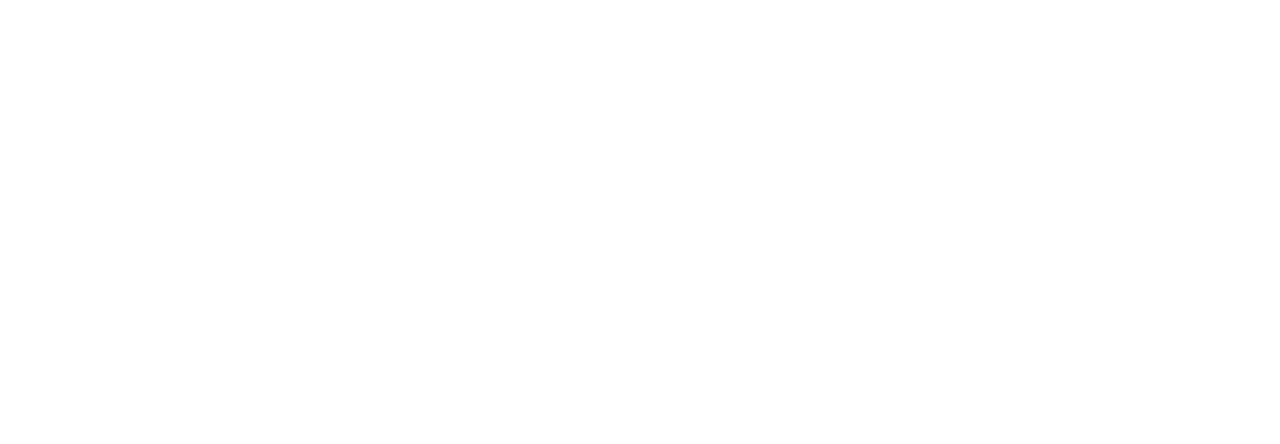
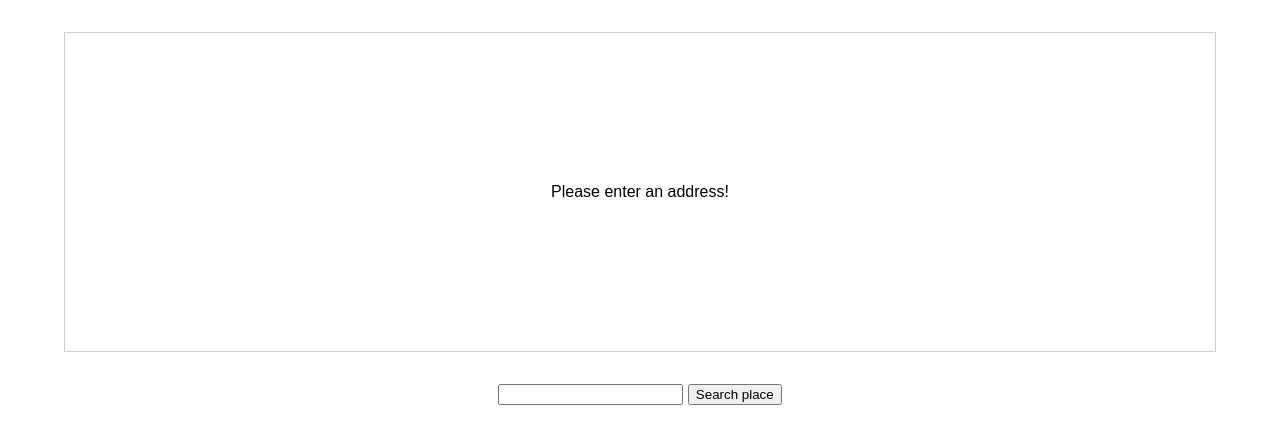
Before and after one commit to Regnar110/select_share_place_demo, a website built with webpack: page index.html in a window 1280 px wide. Built offline with nearby package versions, Linux system fonts and the light colour scheme.

Commit message:
code implementation

```diff
--- a/index.html
+++ b/index.html
@@ -5,8 +5,16 @@
   <meta name="viewport" content="width=device-width, initial-scale=1.0">
   <meta http-equiv="X-UA-Compatible" content="ie=edge">
   <title>Understanding TypeScript</title>
-  <script src="dist/bundle.js" defer></script>
+  <script module src="dist/app.js"></script>
+  <link rel="stylesheet" href="./src/app.css">
 </head>
 <body>
+  <div id="map">
+    <p>Please enter an address!</p>
+  </div>
+  <form>
+    <input type="text" id="address">
+    <button type="submit">Search place</button>
+  </form>
 </body>
 </html>
--- /dev/null
+++ b/src/app.css
@@ -0,0 +1,27 @@
+* {
+    box-sizing: border-box;
+}
+
+html body {
+    font-family: sans-serif;
+    width: 100%;
+    margin: 0px;
+    padding: 0px;
+}
+
+#map {
+    width: 90%;
+    height: 20rem;
+    border: 1px solid #ccc;
+    margin: 2rem auto;
+    display: flex;
+    justify-content: center;
+    align-items: center;
+    text-align: center;
+}
+
+
+form {
+    text-align: center;
+    margin: 2rem auto;
+}
--- a/src/app.ts
+++ b/src/app.ts
@@ -1 +1,20 @@
-// Code goes here!
+import axios from "axios"
+
+const form = document.querySelector("form") as HTMLFormElement
+const addressInput = document.getElementById("address") as HTMLInputElement
+const googleApiKey = "AIzaSyBDz3bhbskJLQ4BElZxjJQSQC8iUMGVl4Q"
+
+const searchAdressHandler = (event: SubmitEvent) => {
+    event.preventDefault();
+    const enteredAdress = addressInput.value;
+
+    //send this to googles API
+
+    axios.get(`https://maps.googleapis.com/maps/api/geocode/json?address=${encodeURI(enteredAdress)}&key=${googleApiKey}`)
+    .then(res => {
+        console.log(res)
+    })
+    .catch(err => console.log(err))
+}
+
+form.addEventListener("submit", searchAdressHandler);
--- a/tsconfig.json
+++ b/tsconfig.json
@@ -2,7 +2,7 @@
   "compilerOptions": {
     /* Basic Options */
     "target": "es6",                          /* Specify ECMAScript target version: 'ES3' (default), 'ES5', 'ES2015', 'ES2016', 'ES2017','ES2018' or 'ESNEXT'. */
-    "module": "commonjs",                     /* Specify module code generation: 'none', 'commonjs', 'amd', 'system', 'umd', 'es2015', or 'ESNext'. */
+    "module": "ES2015",                     /* Specify module code generation: 'none', 'commonjs', 'amd', 'system', 'umd', 'es2015', or 'ESNext'. */
     "lib": [
       "dom",
       "es6",
```
Also changed, not shown: package.json (+11 -1 lines), 1 other file.
